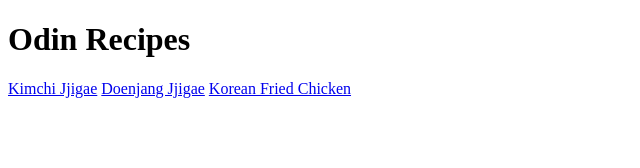
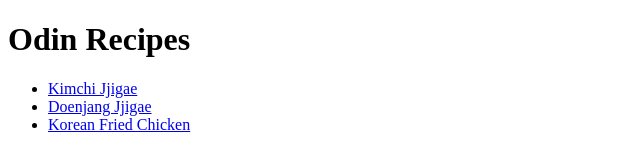
Before and after one commit to lae20/odin-recipes, a plain HTML site: page index.html in a window 1280 px wide. Shown: the whole page, without its empty margins (0-640 px from the left). Drawn offline with Linux system fonts and the light colour scheme.

Commit message:
Recipes link changed to unordered list set

```diff
--- a/index.html
+++ b/index.html
@@ -6,8 +6,10 @@
     </head>
     <body>
         <h1>Odin Recipes</h1>
-        <a href="recipes/kimchi-jjigae.html">Kimchi Jjigae</a>
-        <a href="recipes/doenjang-jjigae.html">Doenjang Jjigae</a>
-        <a href="recipes/k-fried-chicken.html">Korean Fried Chicken</a>
+        <ul>
+            <li><a href="recipes/kimchi-jjigae.html">Kimchi Jjigae</a></li>
+            <li><a href="recipes/doenjang-jjigae.html">Doenjang Jjigae</a></li>
+            <li><a href="recipes/k-fried-chicken.html">Korean Fried Chicken</a></li>
+        </ul>
     </body>
 </html>
```
